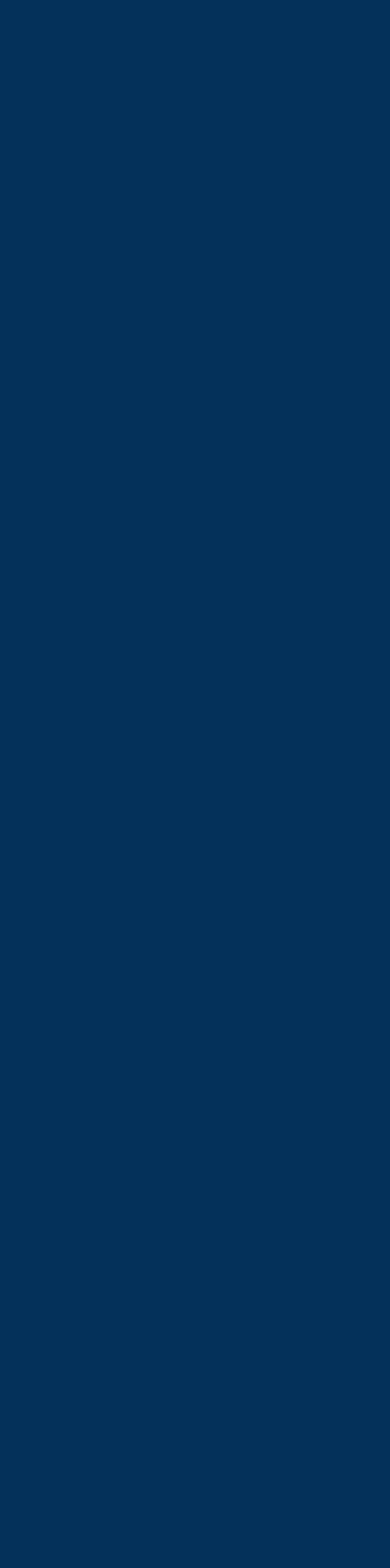
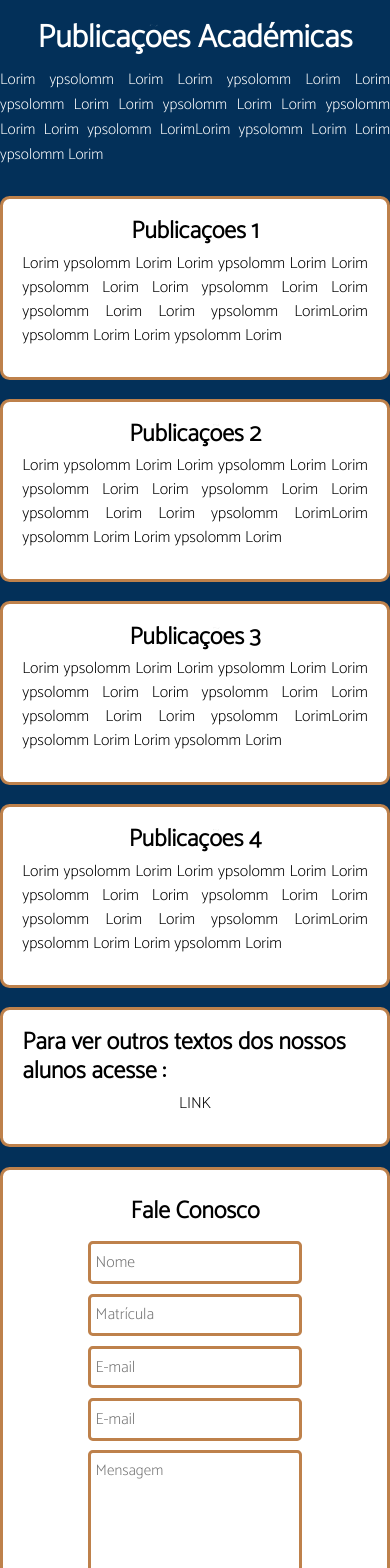
Before and after one commit to olucasfreitas/cadom-site, a React (Create React App) app: page /publicacoes in a window 390 px wide. Shown: the top 1568 px of the page. Before the commit the page ends 844 px from the top, so only its background shows below. Built offline with nearby package versions, Linux system fonts and the light colour scheme.

Commit message:
feat : inicio publi Mobile

```diff
--- a/src/pages/Publicacoes/index.js
+++ b/src/pages/Publicacoes/index.js
@@ -1,10 +1,55 @@
 import React from 'react';
 import './styles.css';
+import Footer from '../../components/Footer/index';
+import Article from '../../components/Article/index';
+import './styles.css';
+import FaleConosco from '../../components/Fale-conosco/index.js';
 
 export default function Publicacoes() {
   return (
-    <div>
+    <div id="container-Publi" className="Publi">
+      <h1 id="title-page-publi"> Publicações Académicas </h1>
+        <div id="publi-text-container">
+          <p id="publi-text">
+          Lorim ypsolomm Lorim Lorim ypsolomm Lorim Lorim ypsolomm Lorim Lorim ypsolomm Lorim
+          Lorim ypsolomm Lorim Lorim ypsolomm LorimLorim ypsolomm Lorim Lorim ypsolomm Lorim
 
+         </p>
+        </div>
+
+        <Article
+        title="Publicações 1"
+        description=" Lorim ypsolomm Lorim Lorim ypsolomm Lorim Lorim ypsolomm Lorim Lorim ypsolomm Lorim
+        Lorim ypsolomm Lorim Lorim ypsolomm LorimLorim ypsolomm Lorim Lorim ypsolomm Lorim"
+        ></Article>
+
+        <Article
+        title="Publicações 2"
+        description=" Lorim ypsolomm Lorim Lorim ypsolomm Lorim Lorim ypsolomm Lorim Lorim ypsolomm Lorim
+        Lorim ypsolomm Lorim Lorim ypsolomm LorimLorim ypsolomm Lorim Lorim ypsolomm Lorim"
+        ></Article>
+
+        <Article
+        title="Publicações 3"
+        description=" Lorim ypsolomm Lorim Lorim ypsolomm Lorim Lorim ypsolomm Lorim Lorim ypsolomm Lorim
+        Lorim ypsolomm Lorim Lorim ypsolomm LorimLorim ypsolomm Lorim Lorim ypsolomm Lorim"
+        ></Article>
+
+        <Article
+        title="Publicações 4"
+        description=" Lorim ypsolomm Lorim Lorim ypsolomm Lorim Lorim ypsolomm Lorim Lorim ypsolomm Lorim
+        Lorim ypsolomm Lorim Lorim ypsolomm LorimLorim ypsolomm Lorim Lorim ypsolomm Lorim"
+        ></Article>
+
+        <Article
+        title="Para ver outros textos dos nossos alunos acesse :"
+        description=" LINK "
+        ></Article>
+
+
+
+        <FaleConosco />
+      <Footer/>
     </div>
   )
 }
--- a/src/pages/Publicacoes/styles.css
+++ b/src/pages/Publicacoes/styles.css
@@ -0,0 +1,28 @@
+.conteiner-duvida{
+  height: 5vh;
+  align-items: center;
+}
+#container-publi{
+  display: flex;
+  align-items: center;
+  flex-direction: column;
+  height: 100vh;
+  padding:0.5rem;
+}
+#title-page-publi{
+  color: #FFFFFF;
+  font-size: xx-large;
+}
+#publi-text-container{
+  display: flex;
+  text-align: justify;
+  margin-top: 1.0rem;
+  align-items: center;
+  justify-content: center;
+}
+.publi-text{
+  color: white;
+  line-height: 2.5rem;
+  font-size: medium;
+
+}
```
Also changed, not shown: 1 other file (tests, documents, lock files or other folders).
